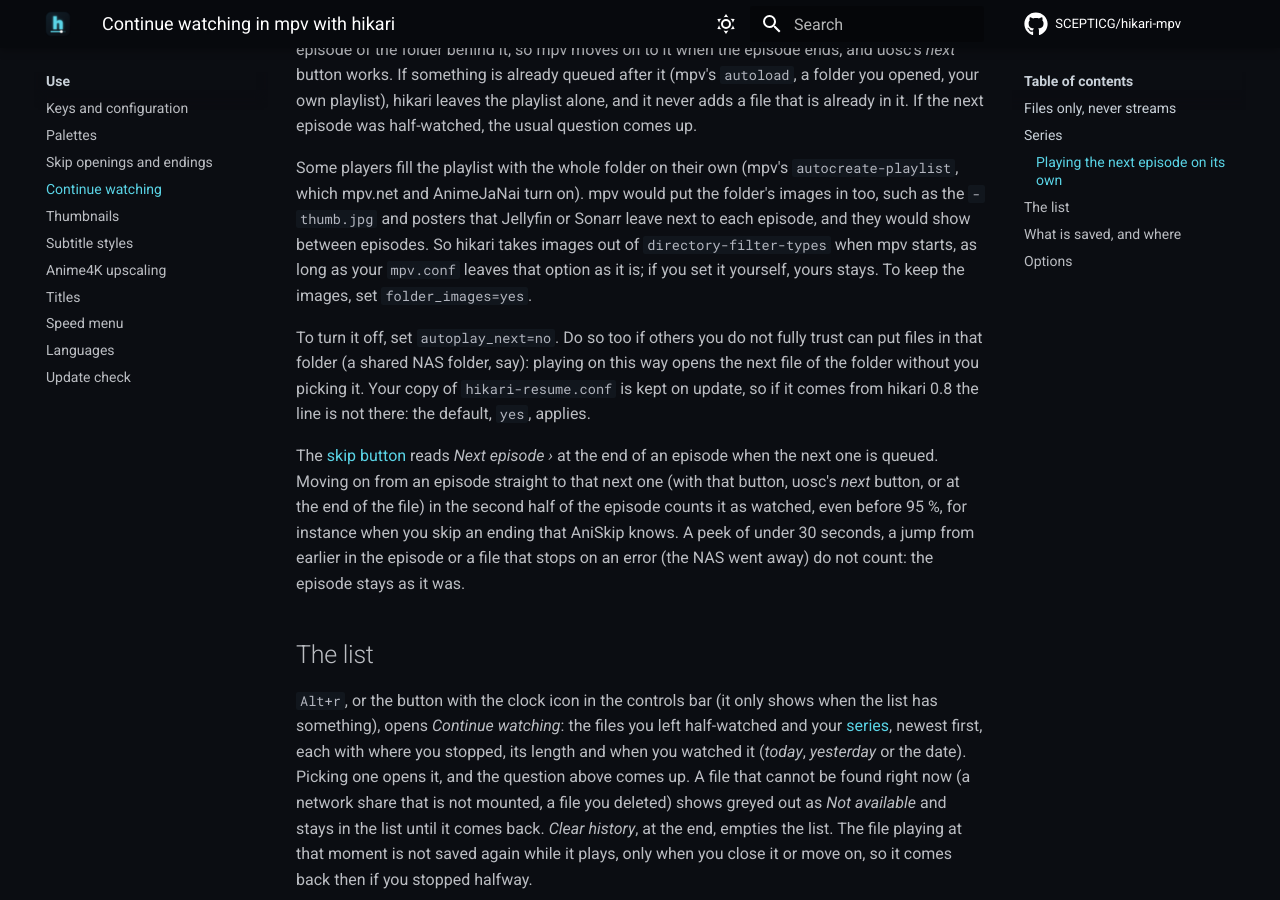
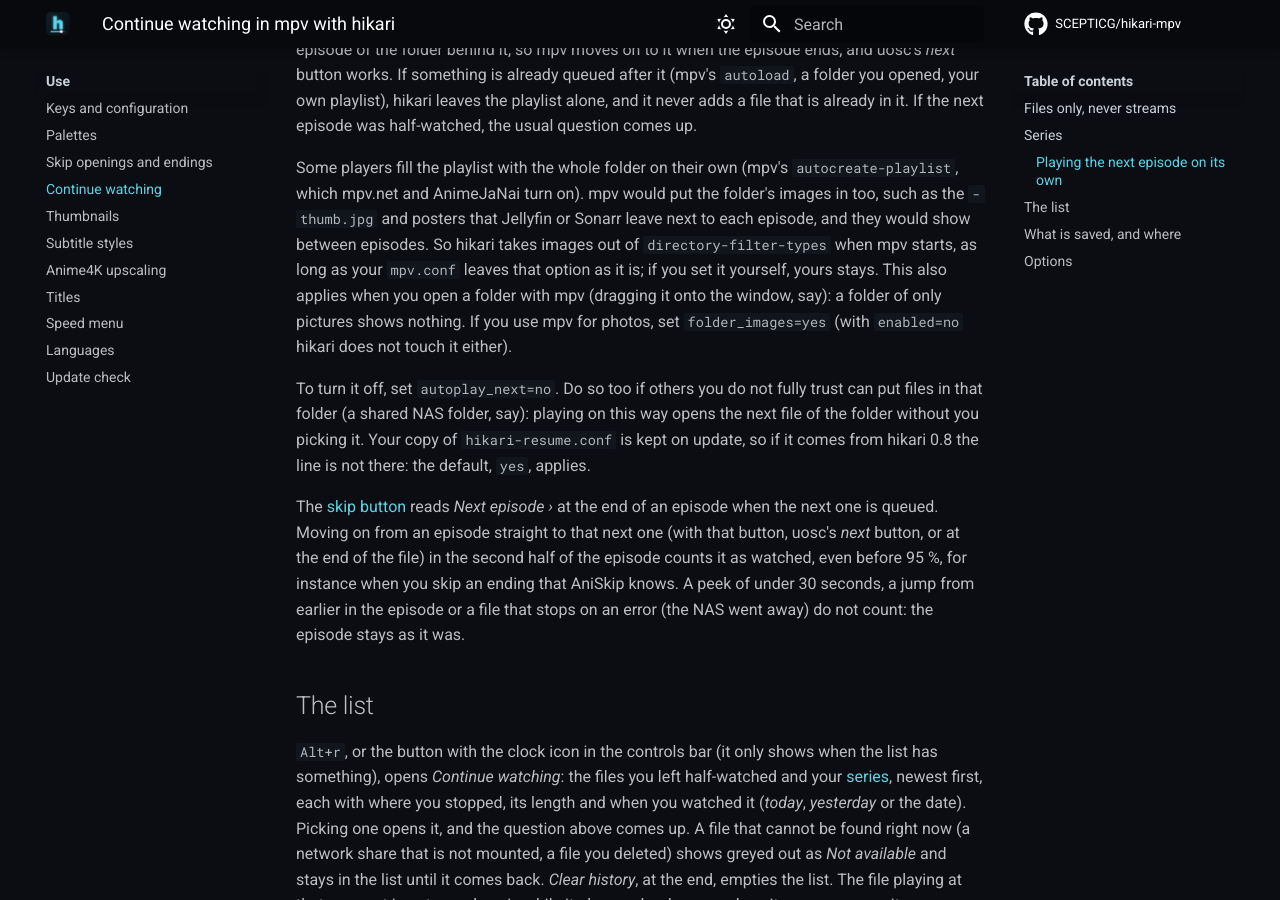
Before and after one commit to SCEPTICG/hikari-mpv, an MkDocs documentation site: the page built from docs/features/resume.md, in a window 1280 px wide and 900 px high, scrolled down 1913 px. Built offline with MkDocs 1.6.1 and Material for MkDocs 9.7.7, drawn with Linux system fonts in a browser that asks for light colours; comment, search, counter and statistics services are not loaded.

Commit message:
Web y opciones: quitar las imágenes también vale al abrir una carpeta con mpv (una carpeta solo de fotos no muestra nada; folder_images=yes)

```diff
--- a/docs/features/resume.md
+++ b/docs/features/resume.md
@@ -45,7 +45,7 @@ Playing another episode of the series (from 30 seconds on, as always) makes it t
 
 When an episode is the last thing in mpv's playlist (you opened just that file), hikari adds the next episode of the folder behind it, so mpv moves on to it when the episode ends, and uosc's *next* button works. If something is already queued after it (mpv's `autoload`, a folder you opened, your own playlist), hikari leaves the playlist alone, and it never adds a file that is already in it. If the next episode was half-watched, the usual question comes up.
 
-Some players fill the playlist with the whole folder on their own (mpv's `autocreate-playlist`, which mpv.net and AnimeJaNai turn on). mpv would put the folder's images in too, such as the `-thumb.jpg` and posters that Jellyfin or Sonarr leave next to each episode, and they would show between episodes. So hikari takes images out of `directory-filter-types` when mpv starts, as long as your `mpv.conf` leaves that option as it is; if you set it yourself, yours stays. To keep the images, set `folder_images=yes`.
+Some players fill the playlist with the whole folder on their own (mpv's `autocreate-playlist`, which mpv.net and AnimeJaNai turn on). mpv would put the folder's images in too, such as the `-thumb.jpg` and posters that Jellyfin or Sonarr leave next to each episode, and they would show between episodes. So hikari takes images out of `directory-filter-types` when mpv starts, as long as your `mpv.conf` leaves that option as it is; if you set it yourself, yours stays. This also applies when you open a folder with mpv (dragging it onto the window, say): a folder of only pictures shows nothing. If you use mpv for photos, set `folder_images=yes` (with `enabled=no` hikari does not touch it either).
 
 To turn it off, set `autoplay_next=no`. Do so too if others you do not fully trust can put files in that folder (a shared NAS folder, say): playing on this way opens the next file of the folder without you picking it. Your copy of `hikari-resume.conf` is kept on update, so if it comes from hikari 0.8 the line is not there: the default, `yes`, applies.
 
```
Also changed, not shown: 1 other file.
